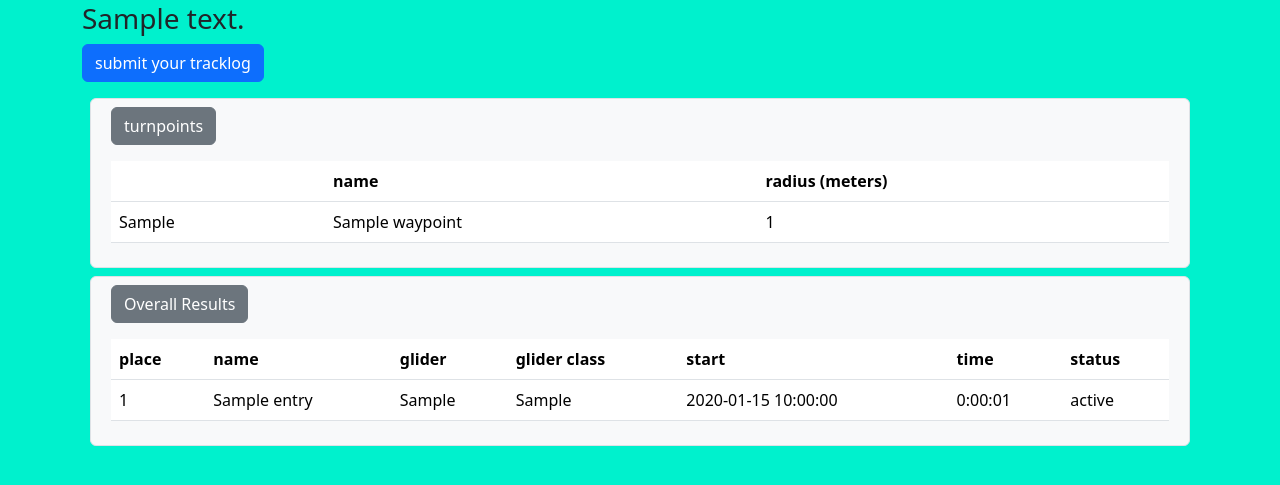
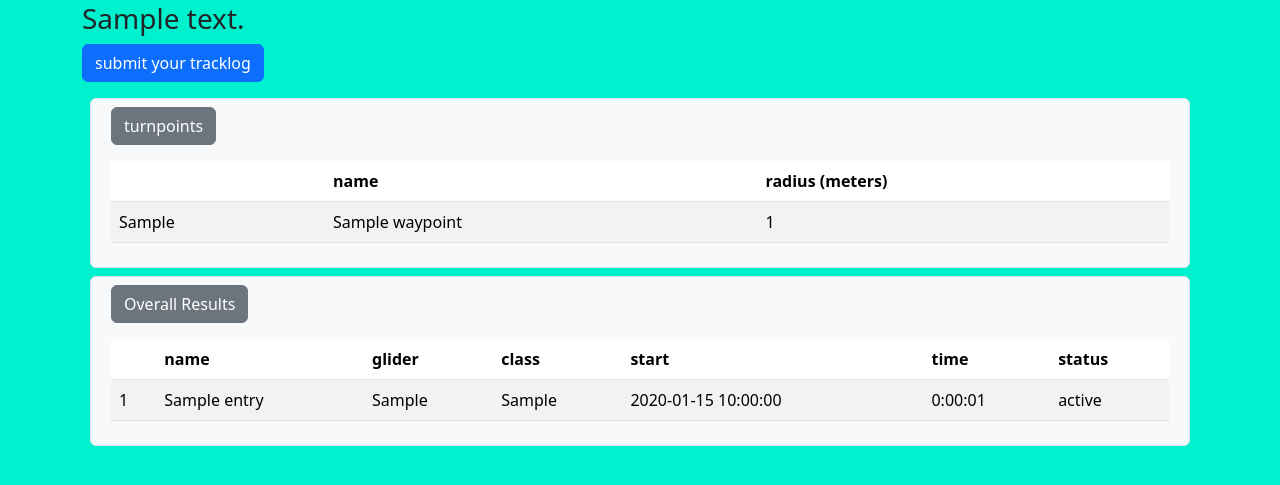
Before and after one commit to gerstle/sand-track, a Flask app: page /tasks/1 in a window 1280 px wide. Shown: the part 158-643 px from the top of the page. Run offline with Flask 3, Linux system fonts and the light colour scheme; tables that the repository leaves empty hold one stand-in row (values such as "Sample post"); some libraries are stand-ins or nearby versions.

Commit message:
make tables more responsive, fix task id not found error (#10)

```diff
--- a/src/tasks.py
+++ b/src/tasks.py
@@ -32,6 +32,9 @@ def index():
 @tasks_bp.route('/<int:task_id>')
 def detail(task_id: int):
     task = db.session.query(Task).get(task_id)
+    if task is None:
+        return index()
+
     task.entries.sort(key=_sort_entries)
 
     entry = None
--- a/src/templates/tasks/detail.html
+++ b/src/templates/tasks/detail.html
@@ -14,7 +14,9 @@
                 </div>
                 <div class="row mt-3 collapse multi-collapse show" id="entry">
                     <div class="col">
-                        <table class="table table-hover">
+                        <div class="table-responsive">
+                            <div class="table-responsive-xl">
+                                <table class="table table-hover table-striped">
                                     <thead>
                                     <tr>
                                         <th class="text-start">pilot</th>
@@ -34,6 +36,8 @@
                                     </tr>
                                     </tbody>
                                 </table>
+                            </div>
+                        </div>
                     </div>
                 </div>
             </div>
@@ -69,7 +73,8 @@
             </div>
             <div class="row mt-3 collapse multi-collapse show" id="turnpoints">
                 <div class="col">
-                    <table class="table table-hover">
+                    <div class="table-responsive-xl">
+                        <table class="table table-hover table-striped">
                             <thead>
                             <tr>
                                 <th class="text-start"></th>
@@ -91,6 +96,7 @@
                 </div>
             </div>
         </div>
+    </div>
 
     <div class="row rounded border bg-light p-2 m-2">
         <div class="col">
@@ -104,13 +110,14 @@
             </div>
             <div class="row mt-3 collapse multi-collapse show" id="overall-results">
                 <div class="col">
-                    <table class="table table-hover">
+                    <div class="table-responsive-xl">
+                        <table class="table table-hover table-striped">
                             <thead>
                             <tr>
-                            <th class="text-start">place</th>
+                                <th class="text-start"></th>
                                 <th class="text-start">name</th>
                                 <th class="text-start">glider</th>
-                            <th class="text-start">glider class</th>
+                                <th class="text-start">class</th>
                                 <th class="text-start d-none d-lg-block">start</th>
                                 <th class="text-start">time</th>
                                 <th class="text-start">status</th>
@@ -134,6 +141,7 @@
                 </div>
             </div>
         </div>
+    </div>
 
     {% for category in category_entries %}
         {% if category.entries | length > 0 %}
@@ -150,13 +158,14 @@
                     </div>
                     <div class="row mt-3 collapse multi-collapse show" id="{{ category.id }}-results">
                         <div class="col">
-                            <table class="table table-hover">
+                            <div class="table-responsive-xl">
+                                <table class="table table-hover table-striped">
                                     <thead>
                                     <tr>
-                                    <th class="text-start">place</th>
+                                        <th class="text-start"></th>
                                         <th class="text-start">name</th>
                                         <th class="text-start">glider</th>
-                                    <th class="text-start">glider class</th>
+                                        <th class="text-start">class</th>
                                         <th class="text-start d-none d-lg-block">start</th>
                                         <th class="text-start">time</th>
                                         <th class="text-start">status</th>
@@ -176,6 +185,7 @@
                                     {% endfor %}
                                     </tbody>
                                 </table>
+                            </div>
                         </div>
                     </div>
                 </div>
@@ -215,7 +225,7 @@
                             </div>
                         </div>
                         <div class="mb-3">
-                            <label for="gliderClass" class="form-label">Glider Class</label>
+                            <label for="gliderClass" class="form-label">Class</label>
                             <select name="gliderClass" id="gliderClass" class="form-select">
                                 <option value="EN-A">EN-A</option>
                                 <option value="EN-B">EN-B</option>
```
Lines whose indentation alone changed are shown as unchanged.
